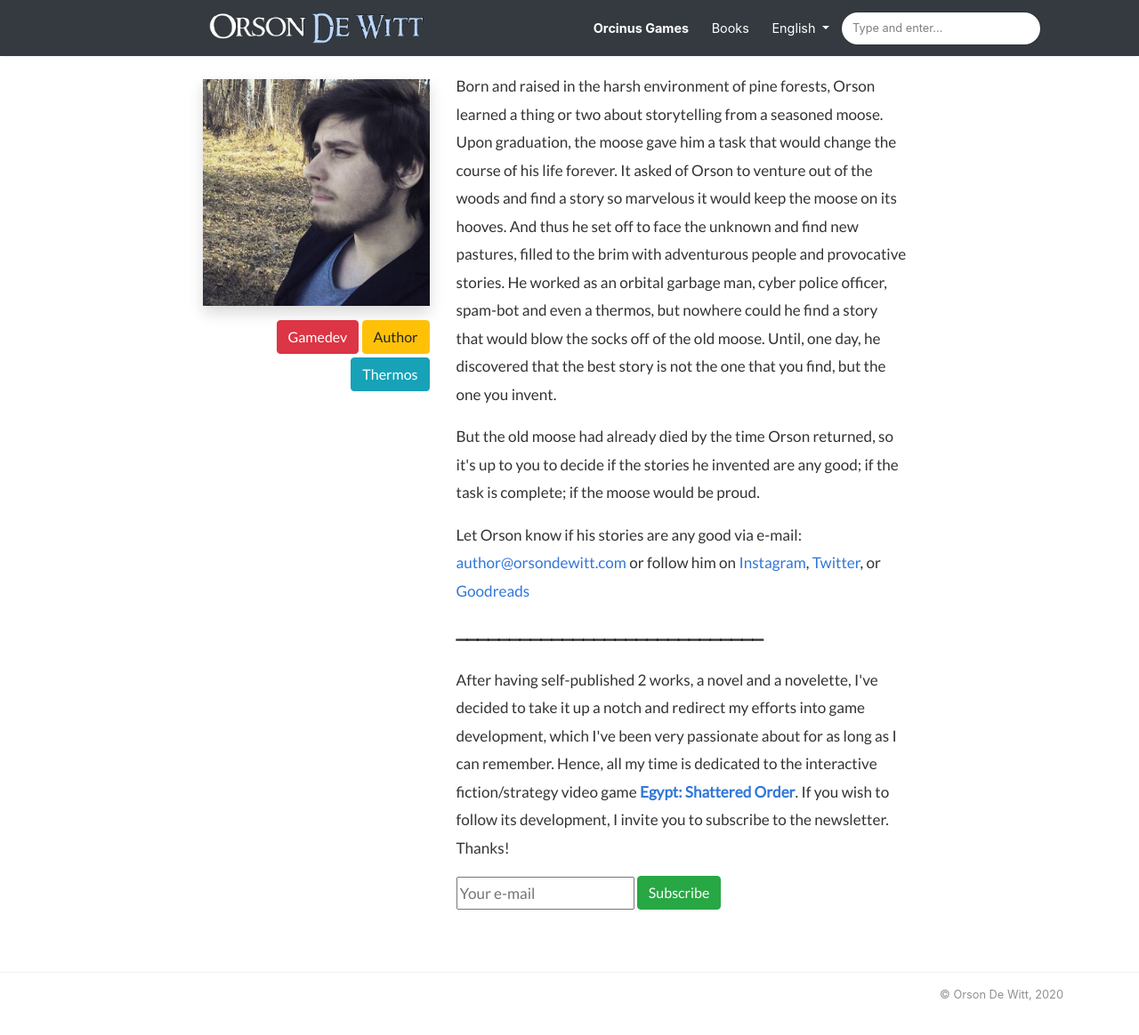
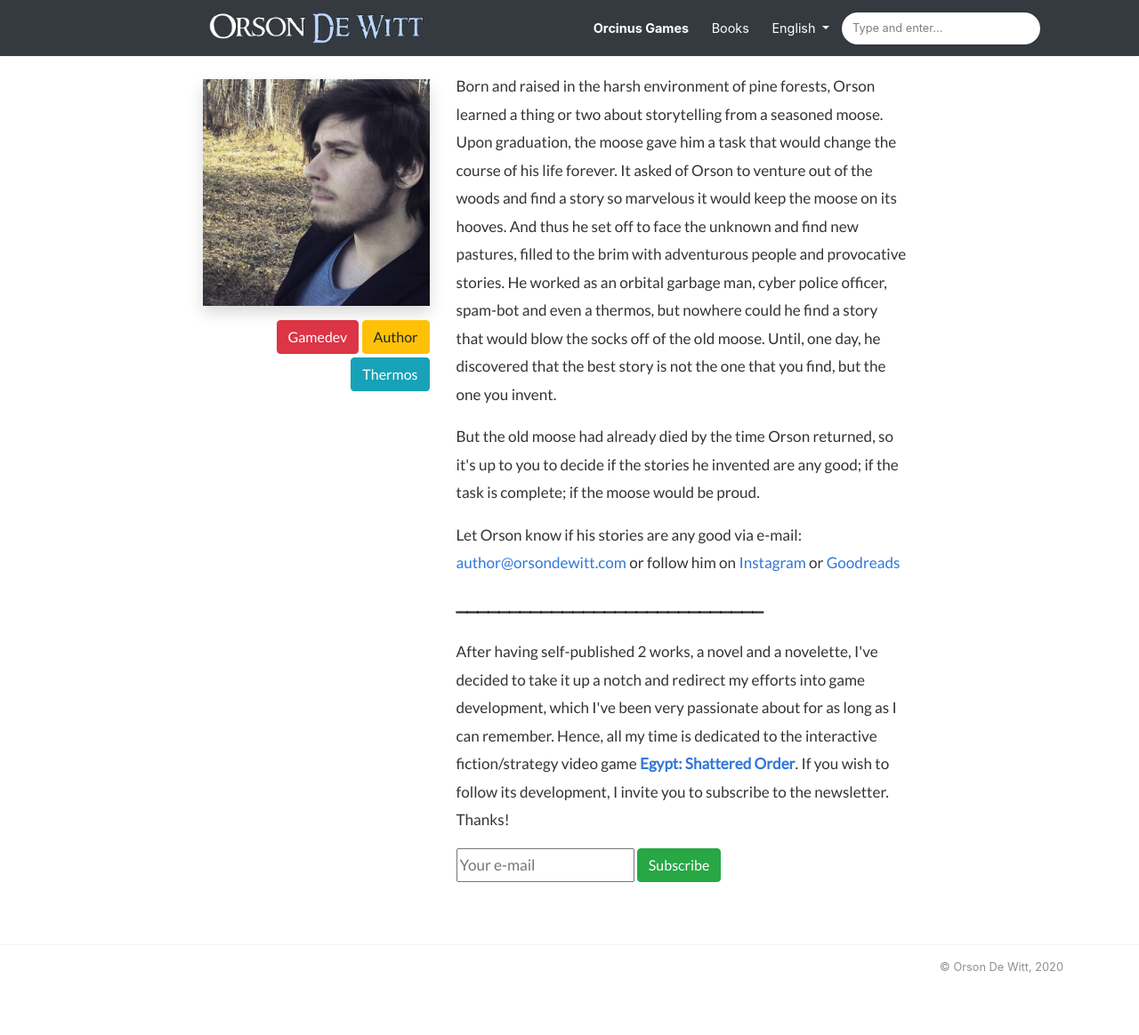
Before and after one commit to OrsonDWitt/OrsonDWitt.github.io, a Jekyll site: the page built from _pages/about.md, in a window 1280 px wide and 1202 px high. Shown: the top 1164 px of the window at 89% size. Built offline with Jekyll 4.4.1, drawn with Linux system fonts in a browser that asks for light colours; nearby versions of some CDN libraries.

Commit message:
Update about.md

```diff
--- a/_pages/about.md
+++ b/_pages/about.md
@@ -18,9 +18,8 @@
 But the old moose had already died by the time Orson returned, so it's up to you to decide if the stories he invented are any good; if the task is complete; if the moose would be proud.<p>
 Let Orson know if his stories are any good via e-mail: <a href="mailto:author@orsondewitt.com">author@orsondewitt.com</a> or follow him on
 
-<a href="http://instagram.com/OrsonDeWitt" target="_blank" alt="Instagram" title="Follow on Instagram">Instagram</a>,
-<a href="http://twitter.com/intent/follow?source=followbutton&variant=1.0&screen_name=OrsonDeWitt" target="_blank" alt="Twitter" title="Follow on Twitter">Twitter</a>, or
-<a href="https://www.goodreads.com/OrsonDeWitt" target="_blank" alt="Goodreads" title="Follow on Goodreads">Goodreads</a>
+<a href="http://instagram.com/OrsonDeWitt" target="_blank" alt="Instagram" title="Follow on Instagram">Instagram</a>
+<!-- <a href="http://twitter.com/intent/follow?source=followbutton&variant=1.0&screen_name=OrsonDeWitt" target="_blank" alt="Twitter" title="Follow on Twitter">Twitter</a>,--> or <a href="https://www.goodreads.com/OrsonDeWitt" target="_blank" alt="Goodreads" title="Follow on Goodreads">Goodreads</a>
 </p>
 
 <h4>_____________________________</h4>
```
